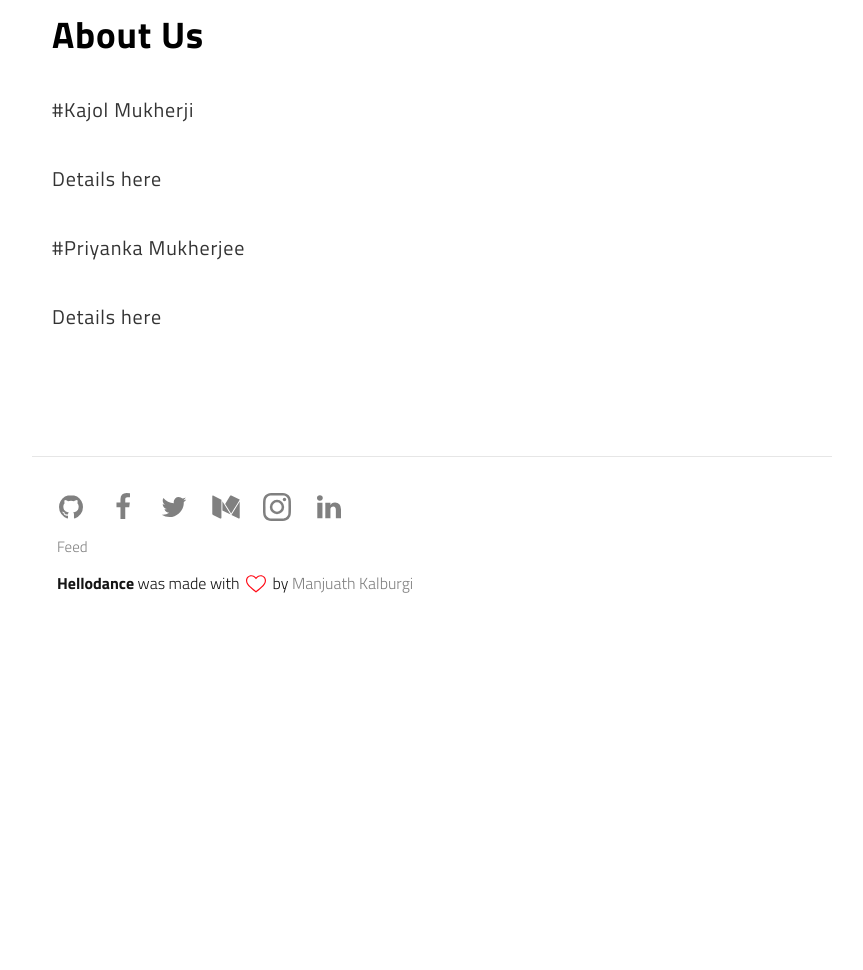
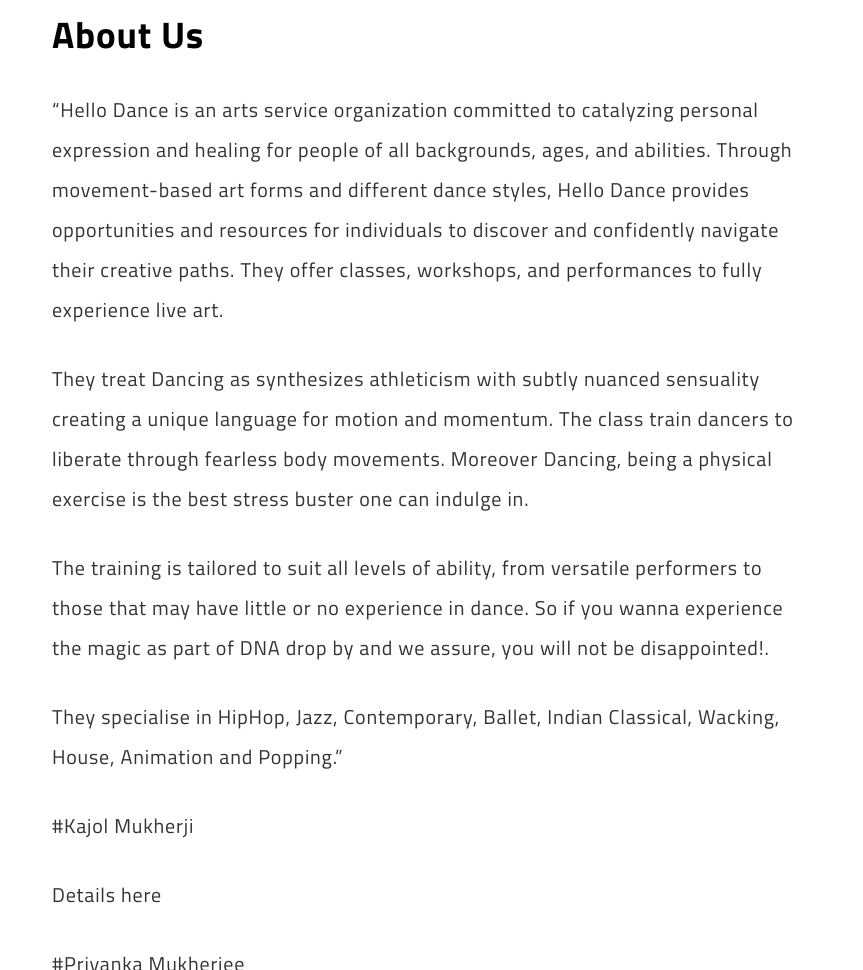
Before and after one commit to hellodance/hellodance.github.io, a Jekyll site: the page built from about.md, in a window 1280 px wide and 1400 px high. Shown: the part 430-1400 px from the top of the window, without its empty margins (208-1071 px from the left). Built offline with Jekyll 4.4.1, drawn with Linux system fonts in a browser that asks for light colours.

Commit message:
Update about.md

```diff
--- a/about.md
+++ b/about.md
@@ -9,6 +9,16 @@ permalink: /about/
 
 ## About Us
 
+"Hello Dance is an arts service organization committed to catalyzing personal expression and healing for people of all backgrounds, ages, and abilities. Through movement-based art forms and different dance styles, Hello Dance provides opportunities and resources for individuals to discover and confidently navigate their creative paths. They offer classes, workshops, and performances to fully experience live art.
+
+They treat Dancing as synthesizes athleticism with subtly nuanced sensuality creating a unique language for motion and momentum. The class train dancers to liberate through fearless body movements.
+Moreover Dancing, being a physical exercise is the best stress buster one can indulge in.
+
+The training is tailored to suit all levels of ability, from versatile performers to those that may have little or no experience in dance.
+So if you wanna experience the magic as part of DNA drop by and we assure, you will not be disappointed!.
+
+They specialise in HipHop, Jazz, Contemporary, Ballet, Indian Classical, Wacking, House, Animation and Popping."
+
 #Kajol Mukherji
 
 Details here
```
